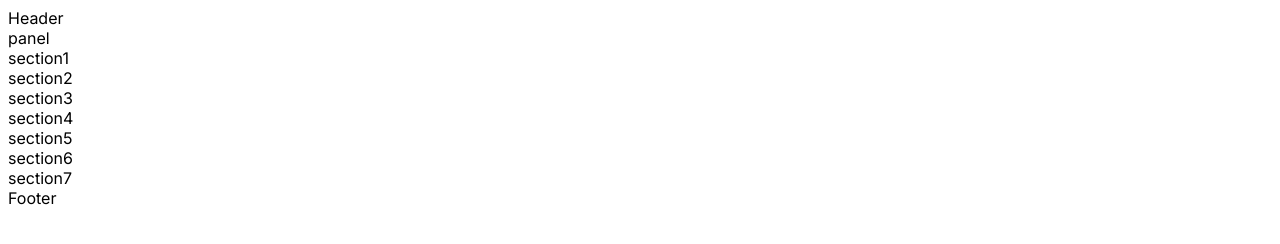
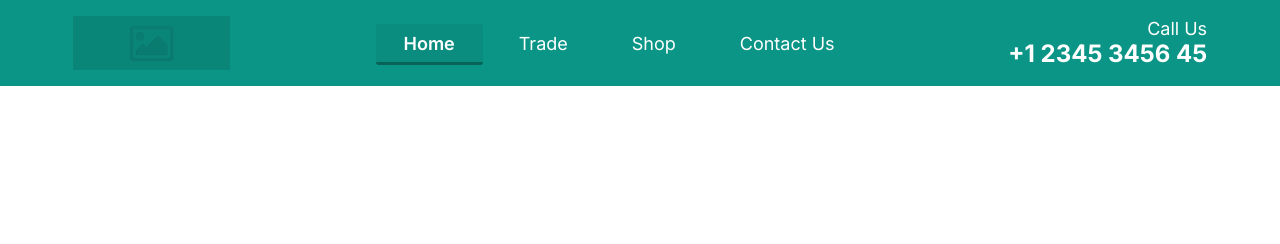
Before and after one commit to Yusef-Ahmed/Solar-Company-Landing-Page, a plain HTML site: page index.html in a window 1280 px wide. Drawn offline with Linux system fonts and the light colour scheme.

Commit message:
Add header structure and styles

```diff
--- a/css/main.css
+++ b/css/main.css
@@ -1,3 +1,67 @@
 body {
   font-family: 'Inter';
+  margin: 0;
+  color: #FFFFFF;
+  font-weight: 400;
+  font-size: 18px;
 }
+
+p {
+  margin: 0;
+}
+
+.header {
+  background-color: #0B9586;
+  height: 86px;
+  display: flex;
+  justify-content: space-around;
+  align-items: center;
+}
+
+.header-logo-container {
+  width: 157px;
+  height: 54px;
+}
+
+.header-logo {
+  width: 100%;
+  height: 100%;
+  mix-blend-mode: Multiply;
+  object-fit: cover;
+}
+
+.header-links {
+  display: flex;
+  justify-content: space-between;
+  gap: 8px;
+  height: 38px;
+}
+
+.link {
+  height: 100%;
+  display: flex;
+  padding: 0 28px;
+  align-items: center;
+  justify-content: center;
+}
+
+.link.active {
+  font-weight: 600;
+  background-color: #0000000F;
+  border-color: #0000004D;
+  border-bottom: solid;
+  border-color: #0000004D;
+  border-width: 3px;
+  border-radius: 3px;
+}
+
+.header-contact {
+  display: flex;
+  flex-direction: column;
+  align-items: flex-end;
+}
+
+.contact-number {
+  font-weight: 700;
+  font-size: 24px;
+}
--- a/index.html
+++ b/index.html
@@ -15,8 +15,22 @@
     <link rel="stylesheet" href="/css/main.css" />
   </head>
   <body>
-    <header>Header</header>
-    <main>panel</main>
+    <header class="header">
+      <div class="header-logo-container">
+        <img class="header-logo" src="/assets/images/alt-image.jpg" />
+      </div>
+      <div class="header-links">
+        <a class="link active">Home</a>
+        <a class="link">Trade</a>
+        <a class="link">Shop</a>
+        <a class="link">Contact Us</a>
+      </div>
+      <div class="header-contact">
+        <p>Call Us</p>
+        <p class="contact-number">+1 2345 3456 45</p>
+      </div>
+    </header>
+    <!-- <main>panel</main>
     <section>section1</section>
     <section>section2</section>
     <section>section3</section>
@@ -24,6 +38,6 @@
     <section>section5</section>
     <section>section6</section>
     <section>section7</section>
-    <footer>Footer</footer>
+    <footer>Footer</footer> -->
   </body>
 </html>
```
Also changed, not shown: assets/images/alt-image.jpg (added), assets/images/alt-image.png (deleted).
